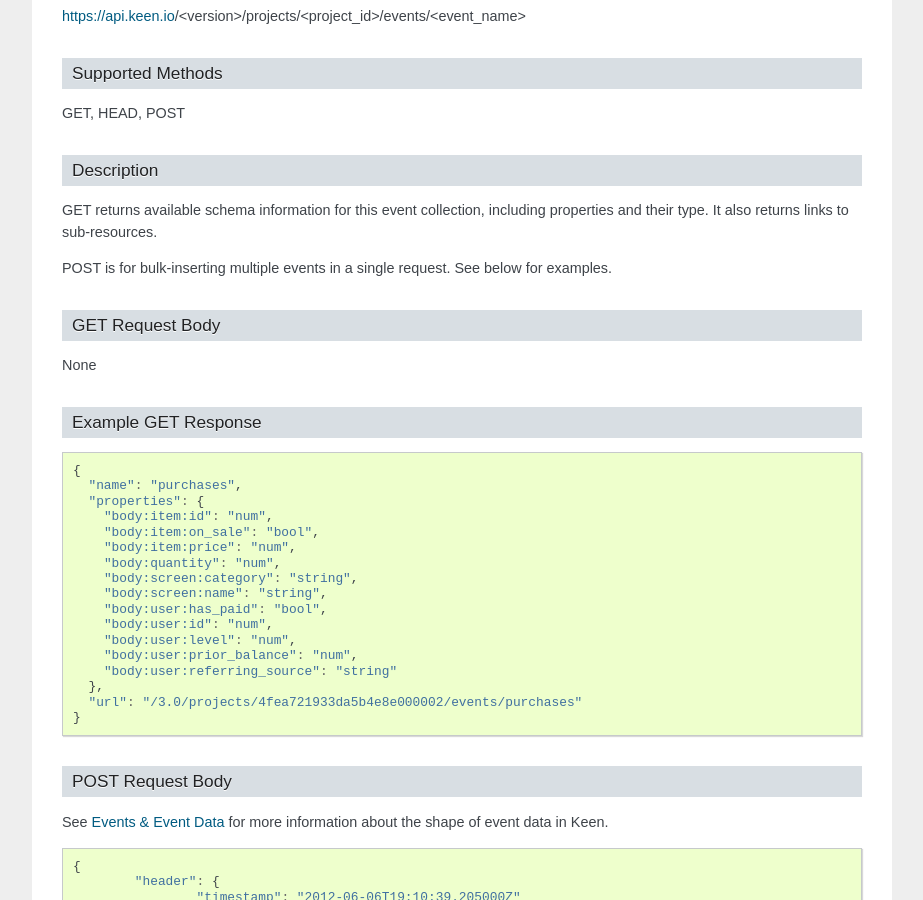
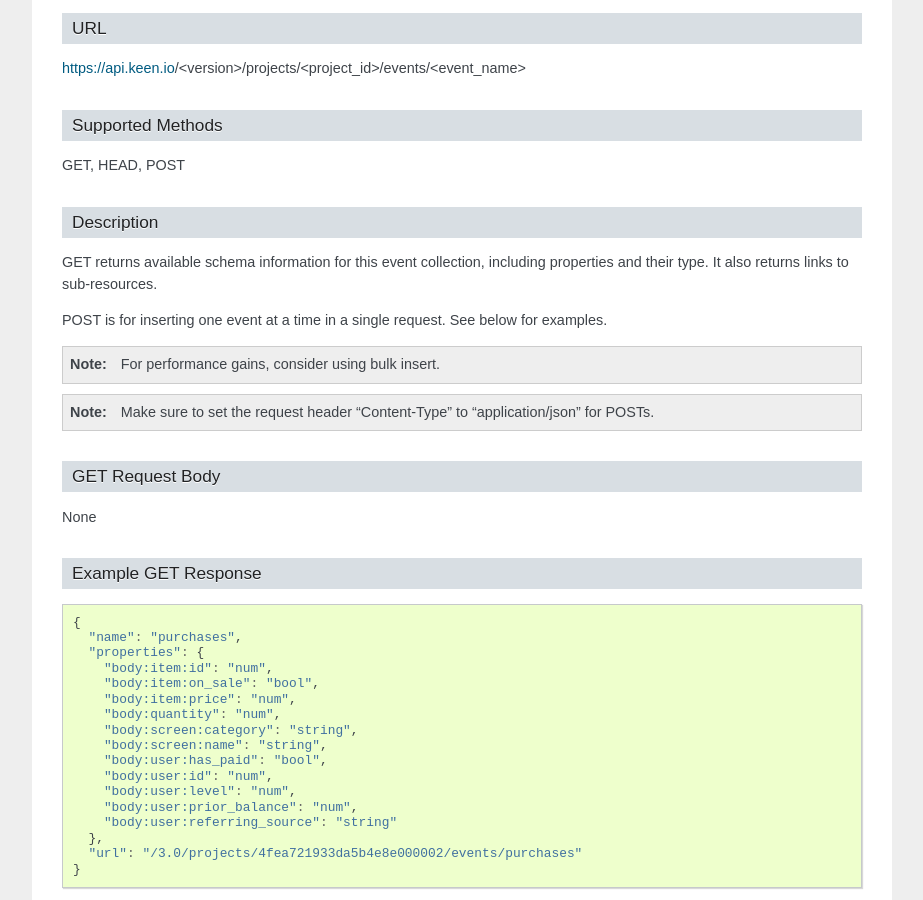
Before and after one commit to keenlabs/Keen-Docs, a Sphinx documentation site: the page built from source/api/reference.rst, in a window 1280 px wide and 900 px high, scrolled down 6814 px. Shown: the whole window, without its empty margins (198-1121 px from the left). Built offline with Sphinx 7.4.7, drawn with Linux system fonts in a browser that asks for light colours; some of the changed text lies outside the part shown.

Commit message:
update reference with a couple bug fixes

```diff
--- a/source/api/reference.rst
+++ b/source/api/reference.rst
@@ -267,6 +267,8 @@ GET returns schema information for all the collections in this project, includin
 
 POST is for bulk-inserting multiple events in a single request. See below for examples.
 
+.. note:: Make sure to set the request header "Content-Type" to "application/json" for POSTs.
+
 ----------------
 GET Request Body
 ----------------
@@ -436,7 +438,11 @@ Description
 
 GET returns available schema information for this event collection, including properties and their type. It also returns links to sub-resources.
 
-POST is for bulk-inserting multiple events in a single request. See below for examples.
+POST is for inserting one event at a time in a single request. See below for examples.
+
+.. note:: For performance gains, consider using bulk insert.
+
+.. note:: Make sure to set the request header "Content-Type" to "application/json" for POSTs.
 
 ----------------
 GET Request Body
@@ -1105,6 +1111,8 @@ When updating a saved insight, the body of the PUT request only needs to include
 
 .. note:: If you update a saved insight's **analysis_type** and the NEW type doesn't allow for some of the properties of the OLD type, Keen will delete the definition of those properties. For example, if you have an insight that does a Count Unique and you change it to do a Count, we will delete the **target_property** property.
 
+.. note:: Make sure to set the request header "Content-Type" to "application/json" for PUTs.
+
 DELETE just plain old deletes the insight.
 
 ----------
```
